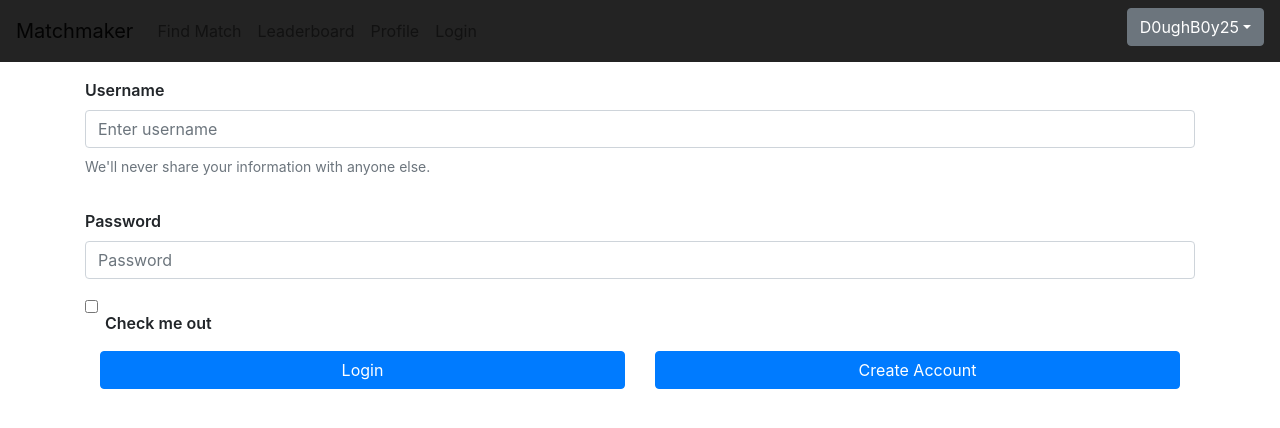
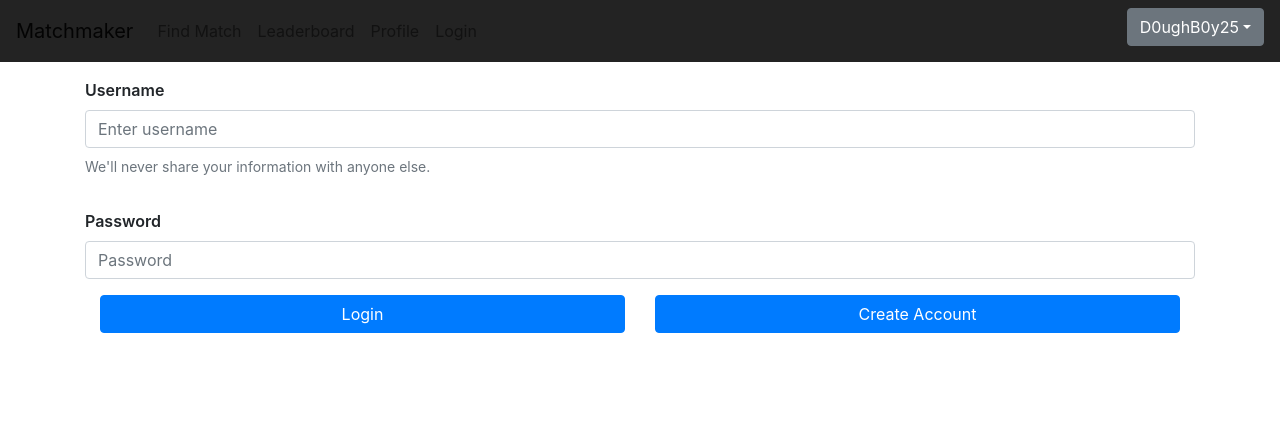
Before and after one commit to dnguyen3031/Matchmaker, a React (Create React App) app: page /login in a window 1280 px wide. Shown: the top 428 px of the page. Built offline with nearby package versions, Linux system fonts and the light colour scheme.

Commit message:
Update Login.js

```diff
--- a/src/components/pages/Login.js
+++ b/src/components/pages/Login.js
@@ -85,9 +85,7 @@ function Login(props) {
           required
           />
         </Form.Group>
-        <Form.Group controlId="formBasicCheckbox">
-          <Form.Check type="checkbox" label="Check me out" />
-        </Form.Group>
+
 
         <Container>
           <Row>
```
